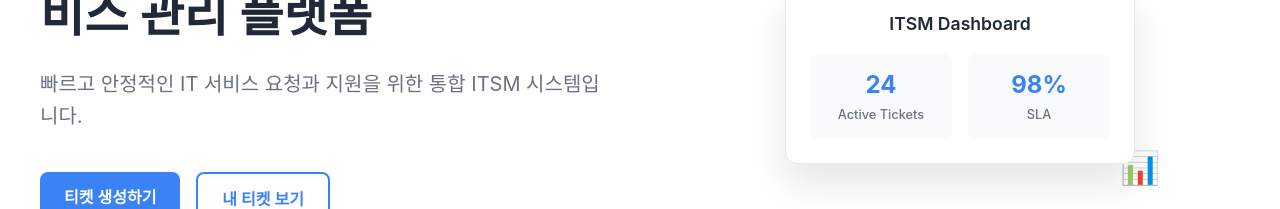
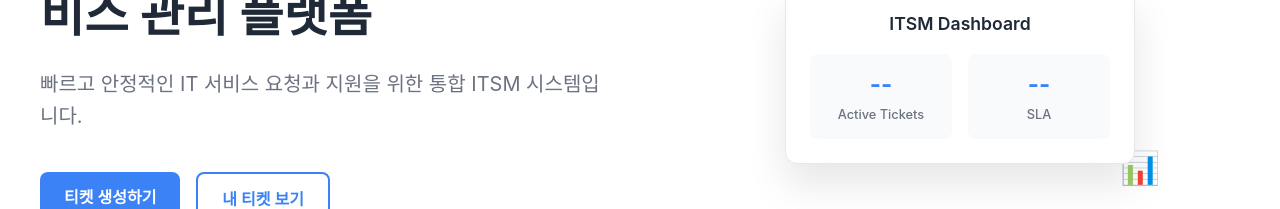
Before and after one commit to hskwon01/BI_ITMS_FRONT, a React (Create React App) app in the folder frontend/: page /home in a window 1280 px wide. Shown: the part 375-584 px from the top of the page. Built offline with nearby package versions, Linux system fonts and the light colour scheme; no server answers.

Commit message:
fix(home): Active Tickets를 (전체-종결)로, SLA 임시지표(답변완료+종결)/전체 비율로 표시

```diff
--- a/frontend/src/pages/HomePage.jsx
+++ b/frontend/src/pages/HomePage.jsx
@@ -1,21 +1,36 @@
 import React, { useEffect, useState } from 'react';
 import { Link, useNavigate } from 'react-router-dom';
 import { getMe } from '../api/auth';
+import { getDashboardStats } from '../api/dashboard';
 import CommonLayout from '../components/CommonLayout';
 import '../css/HomePage.css';
 
 const HomePage = () => {
   const navigate = useNavigate();
   const [me, setMe] = useState(null);
+  const [stats, setStats] = useState(null);
 
   useEffect(() => {
     const fetchMe = async () => {
       try {
         const res = await getMe();
         setMe(res);
+        const role = res?.data?.role;
+        const token = localStorage.getItem('token');
+        if (token && (role === 'admin' || role === 'itsm_team')) {
+          try {
+            const s = await getDashboardStats(token, { days: 30 });
+            setStats(s.data);
+          } catch (e) {
+            setStats(null);
+          }
+        } else {
+          setStats(null);
+        }
       } catch (error) {
         // 토큰이 만료되었거나 없는 경우
         setMe(null);
+        setStats(null);
       }
     };
     fetchMe();
@@ -75,11 +90,15 @@ const HomePage = () => {
                   <div className="screen-header">ITSM Dashboard</div>
                   <div className="screen-body">
                     <div className="metric-card">
-                      <span className="metric-number">24</span>
+                      <span className="metric-number">
+                        {stats ? (Number(stats.전체티켓 || 0) - Number(stats.종결 || 0)) : '--'}
+                      </span>
                       <span className="metric-label">Active Tickets</span>
                     </div>
                     <div className="metric-card">
-                      <span className="metric-number">98%</span>
+                      <span className="metric-number">
+                        {stats ? `${Math.round(((Number(stats.답변완료 || 0) + Number(stats.종결 || 0)) / (Number(stats.전체티켓 || 0) || 1)) * 100)}%` : '--'}
+                      </span>
                       <span className="metric-label">SLA</span>
                     </div>
                   </div>
```
